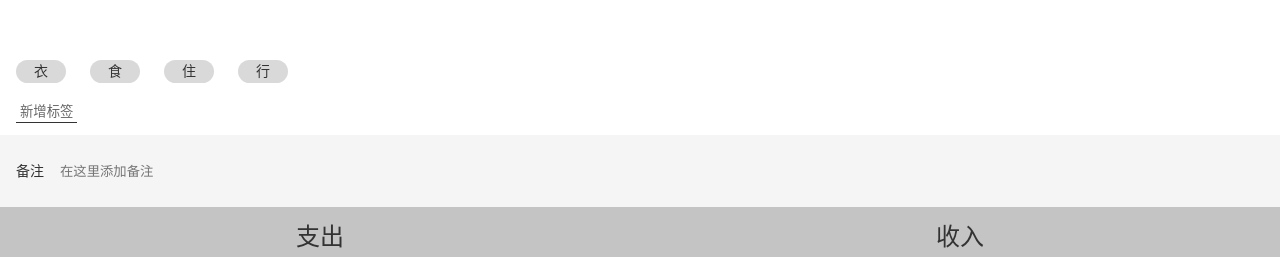
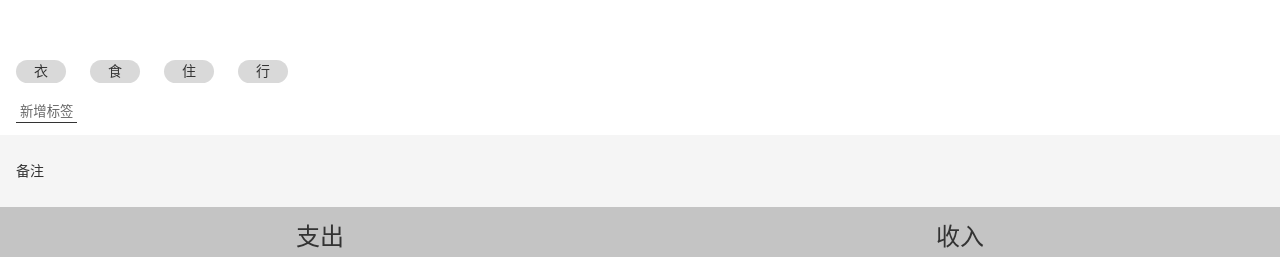
Before and after one commit to shyhhh/morney-react-simple-version, a React app: page /#/money in a window 1280 px wide. Shown: the part 148-405 px from the top of the page. Built offline with nearby package versions, Linux system fonts and the light colour scheme.

Commit message:
创建单独的 Input

```diff
--- /dev/null
+++ b/src/components/Input.tsx
@@ -0,0 +1,32 @@
+import React from "react";
+import styled from "styled-components";
+
+const Label = styled.label`
+  display: flex;
+  align-items: center;
+  > span {
+    margin-right: 16px;
+    white-space: nowrap;
+  }
+  > input {
+    display: block;
+    width: 100%;
+    height: 72px;
+    background: none;
+    border: none;
+  }
+`;
+type Props = {
+  label: string;
+} & React.InputHTMLAttributes<HTMLInputElement>;
+const Input: React.FC<Props> = (props) => {
+  const { label, children, ...rest } = props;
+  return (
+    <Label>
+      <span>{props.label}</span>
+      <input {...rest} />
+    </Label>
+  );
+};
+
+export { Input };
--- a/src/views/Money/NoteSection.tsx
+++ b/src/views/Money/NoteSection.tsx
@@ -1,25 +1,11 @@
-import React, { useRef } from "react";
+import { Input } from "components/Input";
+import React, { ChangeEventHandler, useRef } from "react";
 import styled from "styled-components";
 
 const Wrapper = styled.section`
   background: #f5f5f5;
   padding: 0 16px;
   font-size: 14px;
-  > label {
-    display: flex;
-    align-items: center;
-    > span {
-      margin-right: 16px;
-      white-space: nowrap;
-    }
-    > input {
-      display: block;
-      width: 100%;
-      height: 72px;
-      background: none;
-      border: none;
-    }
-  }
 `;
 type Props = {
   value: string;
@@ -27,25 +13,12 @@
 };
 const NoteSection: React.FC<Props> = (props) => {
   const note = props.value;
-  const refInput = useRef<HTMLInputElement>(null);
-  const onBlur = () => {
-    console.log(refInput);
-    if (refInput.current !== null) {
-      props.onChange(refInput.current.value);
-    }
+  const onChange: ChangeEventHandler<HTMLInputElement> = (e) => {
+    props.onChange(e.target.value);
   };
   return (
     <Wrapper>
-      <label>
-        <span>备注</span>
-        <input
-          type="text"
-          placeholder="在这里添加备注"
-          ref={refInput}
-          defaultValue={note}
-          onBlur={onBlur}
-        />
-      </label>
+      <Input label="备注" type="text" value={note} onChange={onChange}></Input>
     </Wrapper>
   );
 };
```
